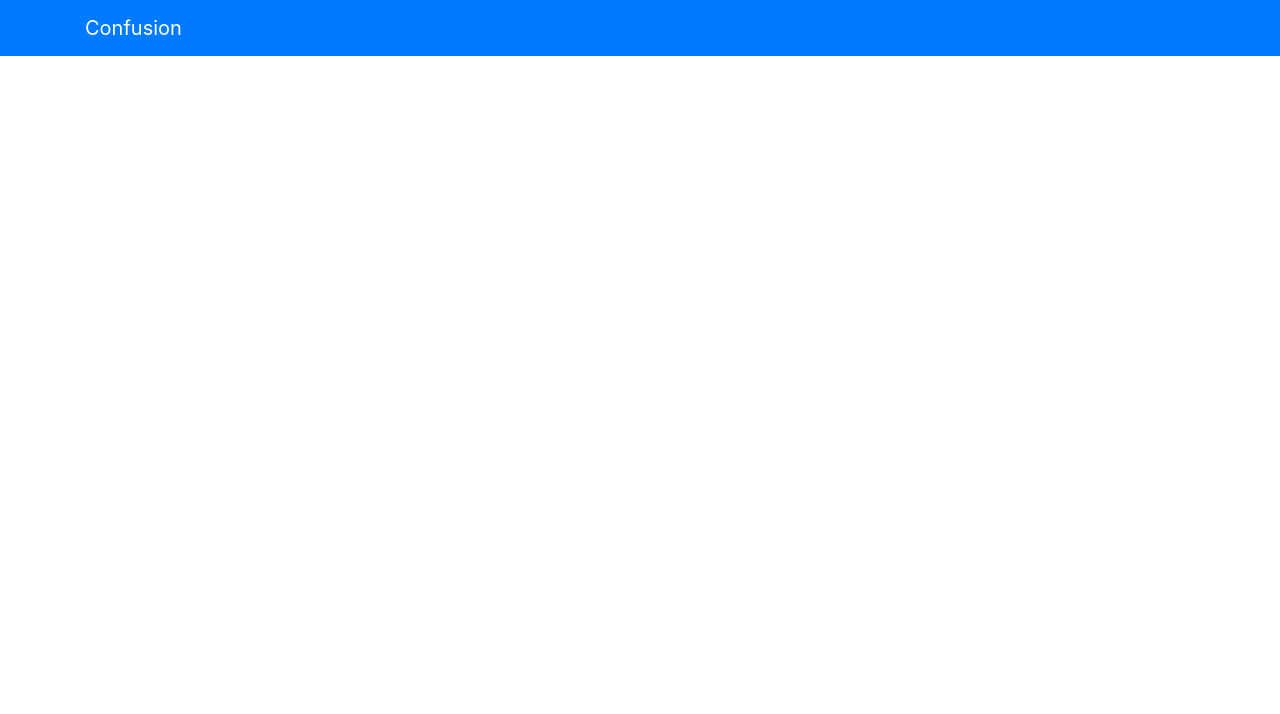
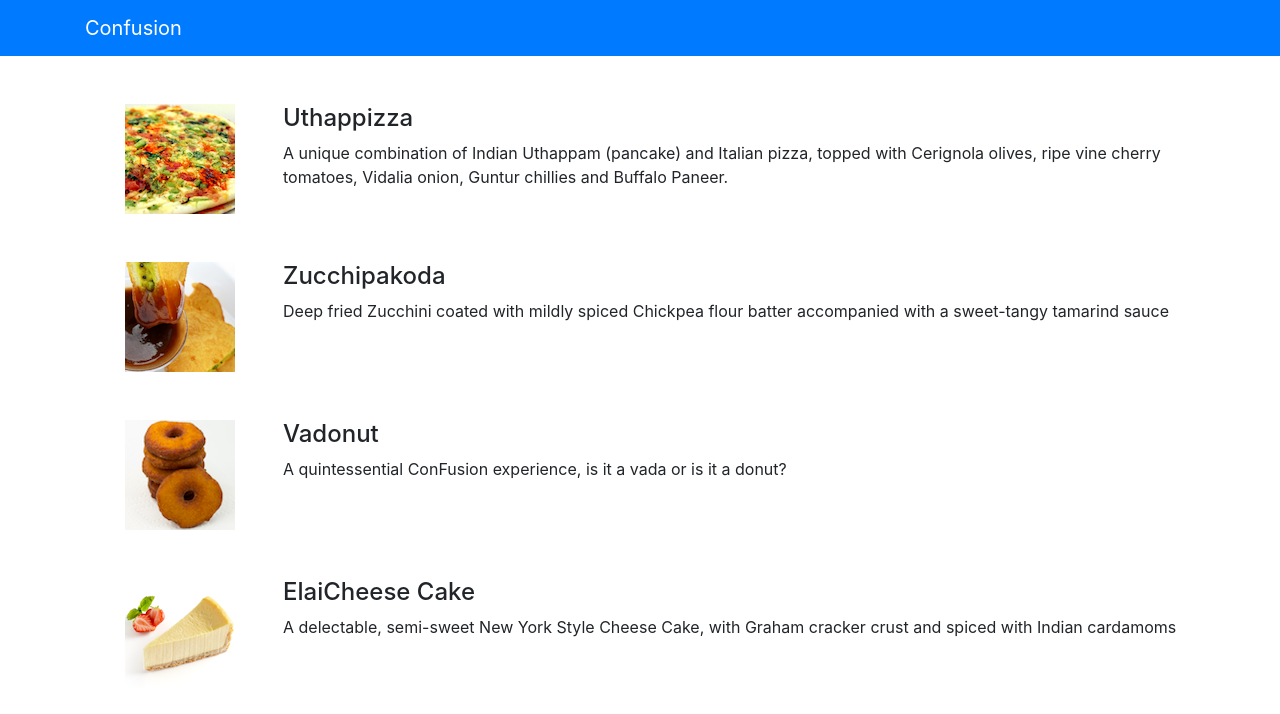
Before and after one commit to adnansadar/Restaurant-App-ReactJS, a React (Create React App) app in the folder confusion/: page / in a window 1280 px wide. Shown: the top 714 px of the page. Built offline with nearby package versions, Linux system fonts and the light colour scheme.

Commit message:
loaded food menu items on the UI

```diff
--- a/confusion/src/App.css
+++ b/confusion/src/App.css
@@ -1,4 +1,4 @@
-.App {
+/* .App {
   text-align: center;
 }
 
@@ -35,4 +35,4 @@
   to {
     transform: rotate(360deg);
   }
-}
+} */
--- a/confusion/src/App.js
+++ b/confusion/src/App.js
@@ -1,5 +1,6 @@
 import React, { Component } from "react";
 import "./App.css";
+import Menu from "./components/MenuComponent";
 import { Navbar, NavbarBrand } from "reactstrap";
 
 class App extends Component {
@@ -11,6 +12,7 @@
             <NavbarBrand href="/">Confusion</NavbarBrand>
           </div>
         </Navbar>
+        <Menu />
       </div>
     );
   }
--- a/confusion/src/components/MenuComponent.js
+++ b/confusion/src/components/MenuComponent.js
@@ -2,12 +2,71 @@
 import { Media } from "reactstrap";
 
 class Menu extends Component {
-  // eslint-disable-next-line no-useless-constructor
   constructor(props) {
     super(props);
+    this.state = {
+      dishes: [
+        {
+          id: 0,
+          name: "Uthappizza",
+          image: "assets/images/uthappizza.png",
+          category: "mains",
+          label: "Hot",
+          price: "4.99",
+          description:
+            "A unique combination of Indian Uthappam (pancake) and Italian pizza, topped with Cerignola olives, ripe vine cherry tomatoes, Vidalia onion, Guntur chillies and Buffalo Paneer.",
+        },
+        {
+          id: 1,
+          name: "Zucchipakoda",
+          image: "assets/images/zucchipakoda.png",
+          category: "appetizer",
+          label: "",
+          price: "1.99",
+          description:
+            "Deep fried Zucchini coated with mildly spiced Chickpea flour batter accompanied with a sweet-tangy tamarind sauce",
+        },
+        {
+          id: 2,
+          name: "Vadonut",
+          image: "assets/images/vadonut.png",
+          category: "appetizer",
+          label: "New",
+          price: "1.99",
+          description:
+            "A quintessential ConFusion experience, is it a vada or is it a donut?",
+        },
+        {
+          id: 3,
+          name: "ElaiCheese Cake",
+          image: "assets/images/elaicheesecake.png",
+          category: "dessert",
+          label: "",
+          price: "2.99",
+          description:
+            "A delectable, semi-sweet New York Style Cheese Cake, with Graham cracker crust and spiced with Indian cardamoms",
+        },
+      ],
+    };
   }
+
   render() {
-    let menu;
+    const menu = this.state.dishes.map((dish) => {
+      return (
+        <div key={dish.id} className="col-12 mt-5">
+          <Media tag="li">
+            <Media left middle>
+              <Media object src={dish.image} alt={dish.name} />
+            </Media>
+            <Media body className="ml-5">
+              <Media heading>{dish.name}</Media>
+              <p>{dish.description}</p>
+            </Media>
+          </Media>
+        </div>
+      );
+    });
+
     return (
       <div className="container">
         <div className="row">
```
Also changed, not shown: 1 other file (tests, documents, lock files or other folders).
